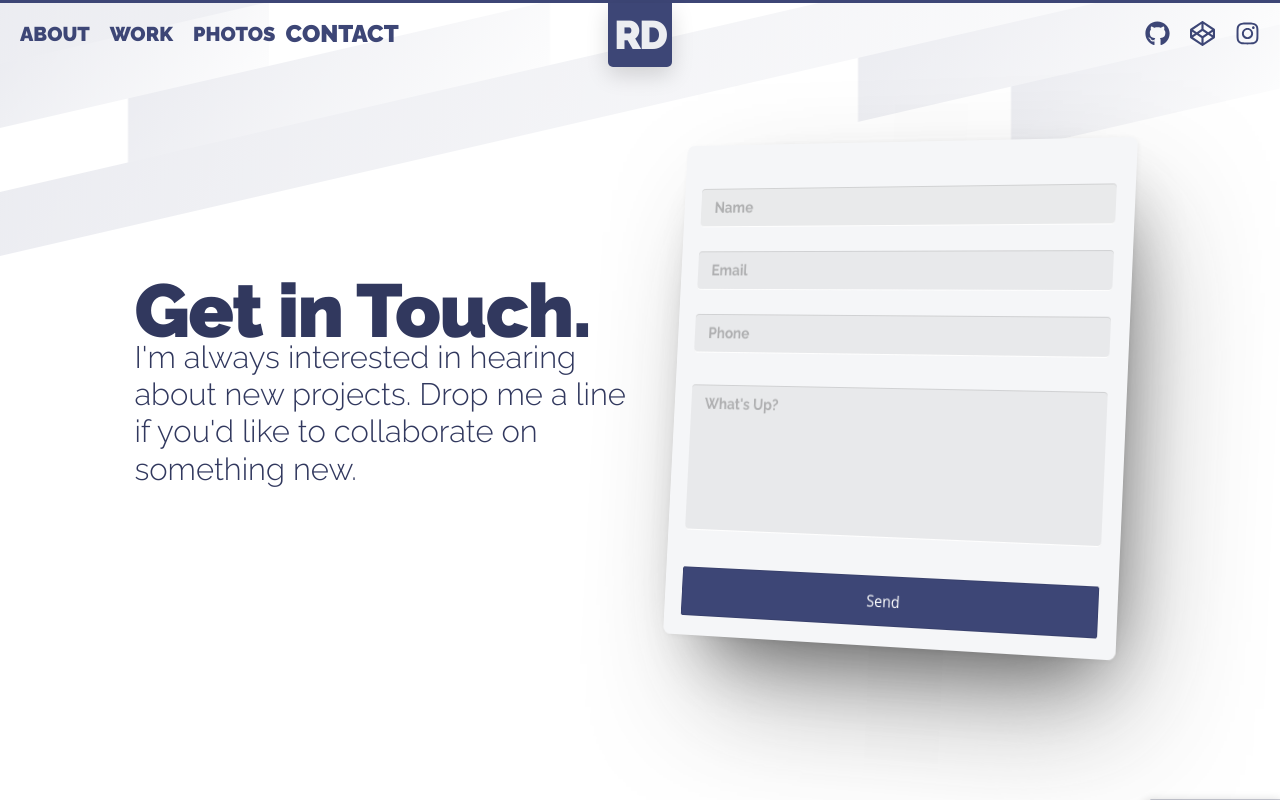
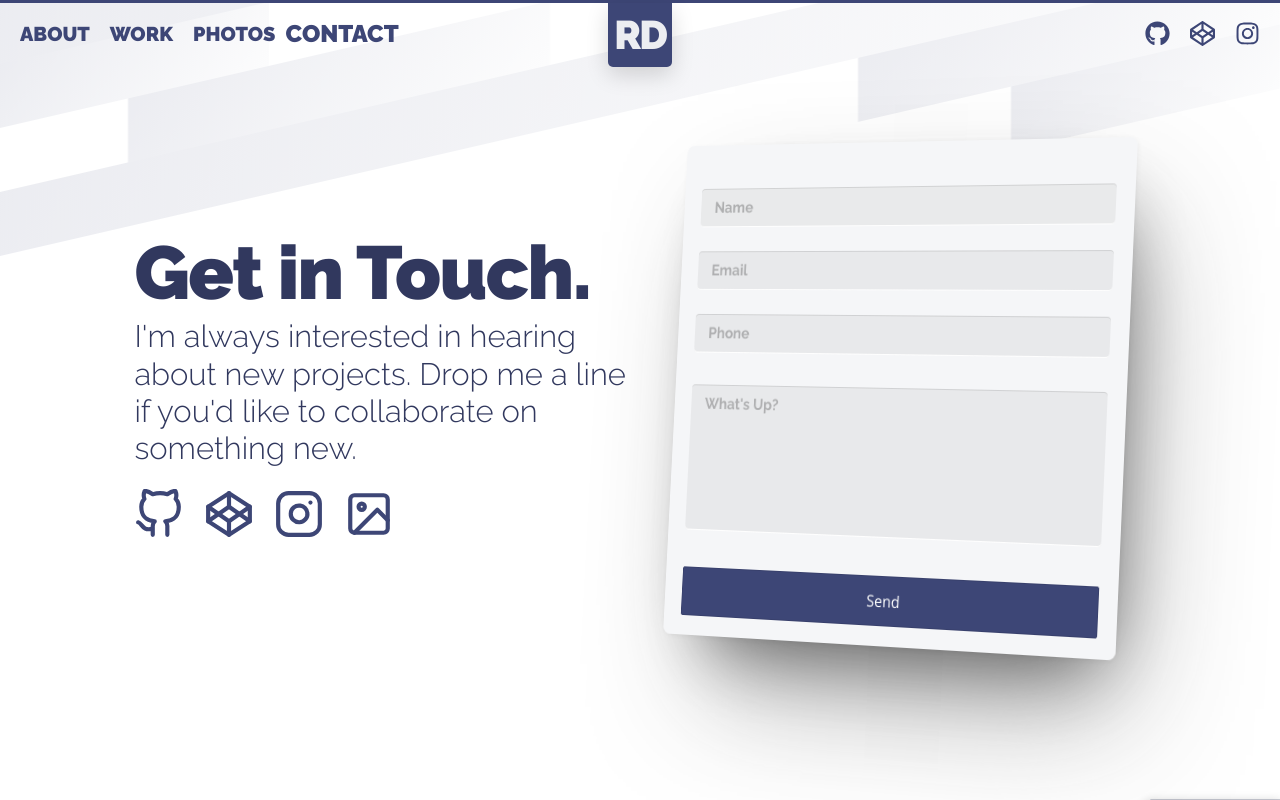
Before and after one commit to rdeber/ryan-deberardinis-gatsby, a Gatsby site: page /contact in a window 1280 px wide. Built offline with nearby package versions, Linux system fonts and the light colour scheme; Gatsby itself is replaced by a stand-in of ours.

Commit message:
update contact page layout

```diff
--- a/src/components/navbar.js
+++ b/src/components/navbar.js
@@ -66,11 +66,11 @@ class Navbar extends React.Component {
 
         <div className="navbar-section">
           <nav className="navbar-links">
-            <span className="external-links">
-              <a href="/" className="tooltip tooltip-bottom" data-tooltip="View Source"><FaGithub /></a>
-              <a href="/" className="tooltip tooltip-bottom" data-tooltip="Check out my Codepens"><FaCodepen /></a>
-              <a href="/" className="tooltip tooltip-bottom" data-tooltip="Follow me on Instagram"><FaInstagram /></a>
-            </span>
+            <div className="external-links">
+              <a href="https://github.com/rdeber" className="tooltip tooltip-bottom" data-tooltip="View Source"><FaGithub /></a>
+              <a href="https://codepen.io/rdeber/" className="tooltip tooltip-bottom" data-tooltip="Check out my Codepens"><FaCodepen /></a>
+              <a href="https://www.instagram.com/r.deber/" className="tooltip tooltip-bottom" data-tooltip="Follow me on Instagram"><FaInstagram /></a>
+            </div>
             <span className="internal-links">
               <span className="tooltip tooltip-bottom" data-tooltip="Who am I?">
                 <AniLink to="/about/" activeClassName="active" fade>
--- a/src/pages/contact.js
+++ b/src/pages/contact.js
@@ -2,15 +2,27 @@ import React from 'react'
 import Layout from '../components/layout'
 import SEO from '../components/seo'
 import Contact from '../components/contact'
-
+import { FiGithub } from 'react-icons/fi'
+import { FiInstagram } from 'react-icons/fi'
+import { FiCodepen } from 'react-icons/fi'
+import { FiImage } from 'react-icons/fi'
 
 const ContactPage = () => (
   <Layout>
     <SEO title="Ryan DeBerardinis" keywords={[`ryan`, `deberardinis`, `developer`, `designer`, `photographer`, `react`]} />
+    <div className="contact">
       <section className="home-banner">
         <div className="my-title">
           <h1 className="my-name">Get in Touch.</h1>
           <h2 className="my-positions">I'm always interested in hearing about new projects. Drop me a line if you'd like to collaborate on something new.</h2>
+
+          <div className="external-links">
+            <a href="https://github.com/rdeber" className="tooltip tooltip-bottom" data-tooltip="View source on Github"><FiGithub /></a>
+            <a href="https://codepen.io/rdeber/" className="tooltip tooltip-bottom" data-tooltip="Check out my Codepens"><FiCodepen /></a>
+            <a href="https://www.instagram.com/r.deber/" className="tooltip tooltip-bottom" data-tooltip="Follow me on Instagram"><FiInstagram /></a>
+            <a href="https://www.shutterstock.com/g/deberarr" className="tooltip tooltip-bottom" data-tooltip="View my photos on Shutterstock"><FiImage /></a>
+          </div>
+
         </div>
         <div className="box-3d-right contact-form">
           <div className="myForm">
@@ -18,6 +30,7 @@ const ContactPage = () => (
           </div>
         </div>
       </section>
+    </div>
   </Layout>
 )
 
--- a/src/styles/_contact.scss
+++ b/src/styles/_contact.scss
@@ -106,11 +106,6 @@
 	transition: opacity 0.2s $ease-in;
 }
 
-.input__field--manami:focus + .input__label--manami::after,
-.input--filled .input__label--manami::after {
-    //background: rgba(0,0,0,.2);
-}
-
 .input__label-content--manami {
     font-family: $font-family2;
     color: rgba(0,0,0,.25);
@@ -143,10 +138,29 @@
 }
 
 
-
-
 .myForm {
     background: tint($primary-color, 95%);
     padding: 1rem;
     border-radius: 8px;
 }
+
+
+.contact {
+
+	h1 {
+		line-height: 1.2;
+	}
+
+	.external-links {
+		font-size: 2.5rem;
+		text-align: center;
+
+		@include md {
+			text-align: left;
+		}
+
+		a {
+			margin-right: 1rem;
+		}
+	}
+}
--- a/src/styles/_home.scss
+++ b/src/styles/_home.scss
@@ -17,11 +17,6 @@
         }
     }
 }
-
-.my-title {
-
-}
-
 
 .my-name {
     font-size: 13vw;
```
Lines whose indentation alone changed are shown as unchanged.
